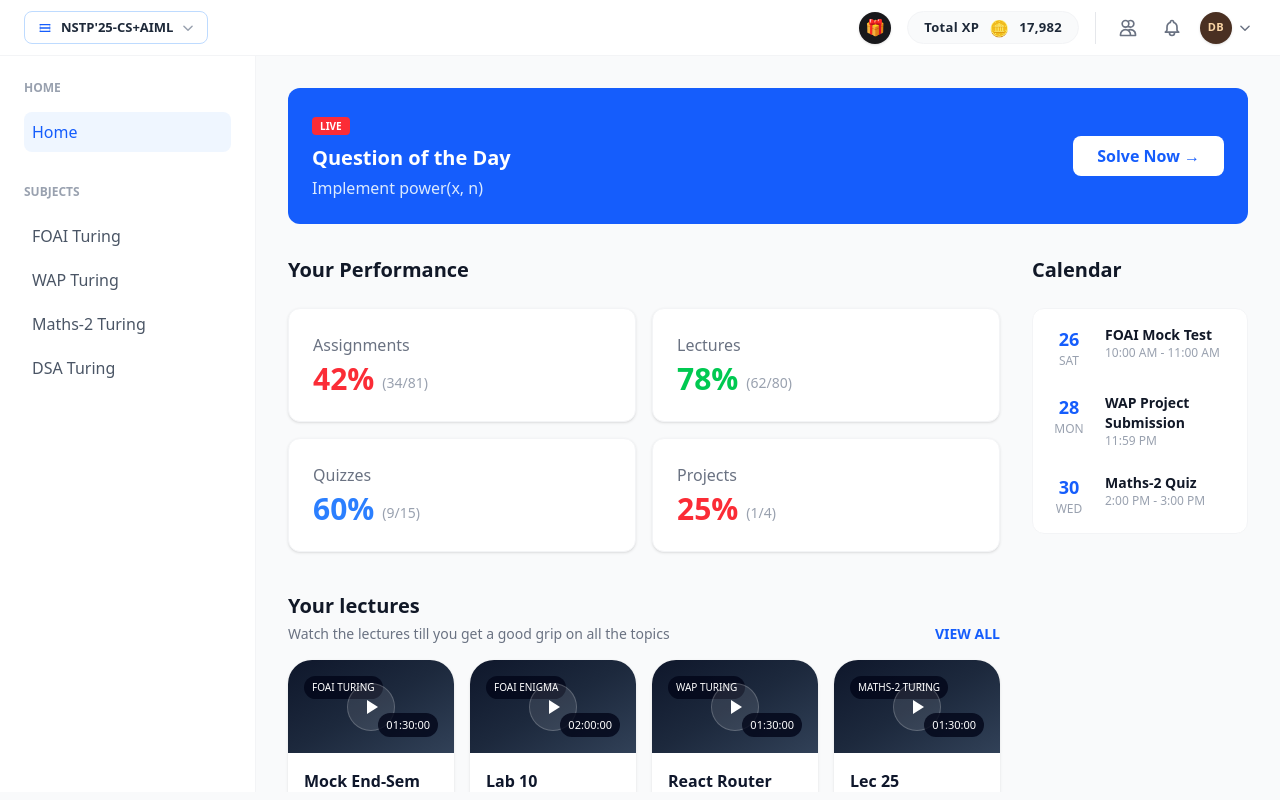
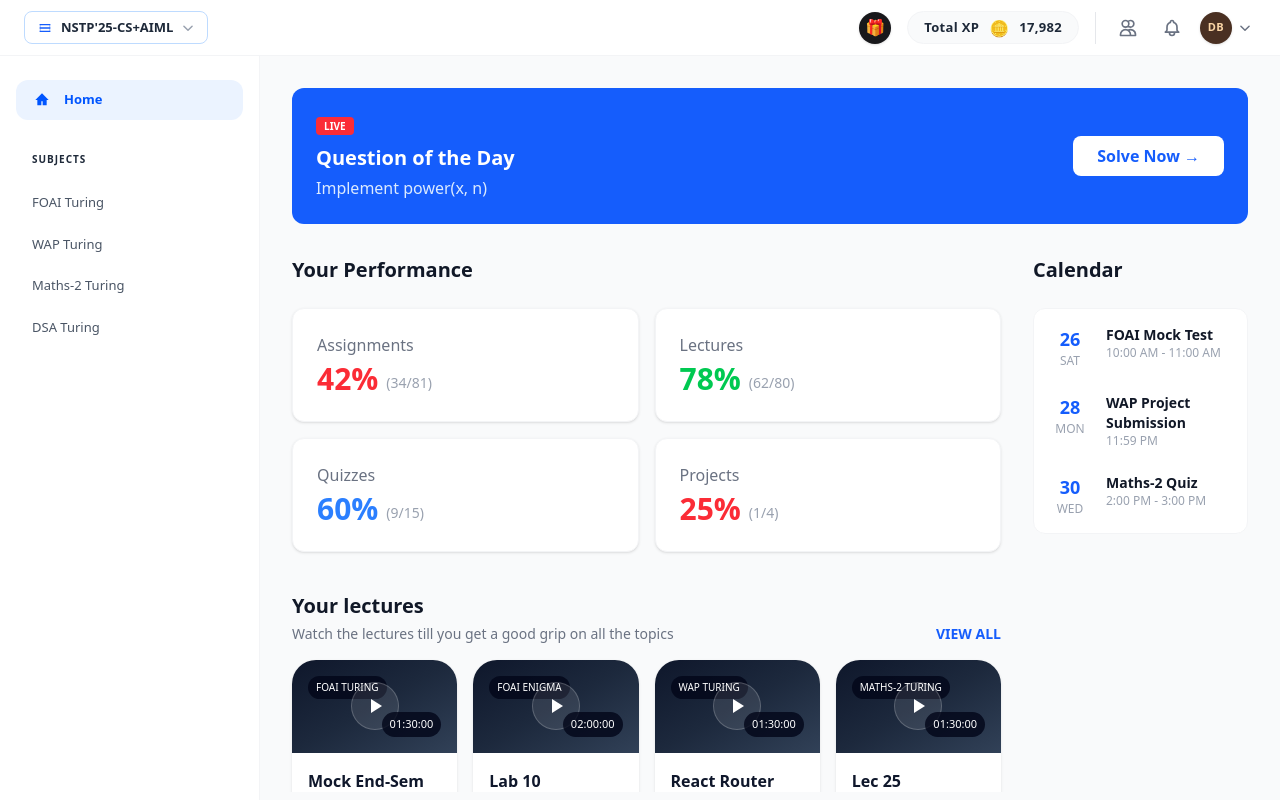
Before and after one commit to quickDhav/newton_clone, a React (Vite) app: page / in a window 1280 px wide. Both pictures are taken after a click on the button "Login". Built offline with nearby package versions, Linux system fonts and the light colour scheme.

Commit message:
updates Sidebar.jsx

```diff
--- a/src/components/Sidebar.jsx
+++ b/src/components/Sidebar.jsx
@@ -1,31 +1,47 @@
+export default function Sidebar({ onNavigate, activePage }) {
   const subjects = ["FOAI Turing", "WAP Turing", "Maths-2 Turing", "DSA Turing"];
 
-export default function Sidebar({ onNavigate, activePage }) {
   return (
-    <aside className="w-64 bg-white h-[calc(100vh-64px)] border-r border-gray-100 p-6 overflow-y-auto">
+    <aside className="w-[260px] bg-white h-[calc(100vh-56px)] border-r border-gray-100 flex flex-col flex-shrink-0">
+      <div className="p-4 pt-6 flex-1 overflow-y-auto hidden-scrollbar">
         <div className="mb-8">
-        <p className="text-xs font-semibold text-gray-400 uppercase mb-4">Home</p>
           <button
             onClick={() => onNavigate("Home")}
-          className={`w-full flex items-center gap-3 p-2 rounded-lg font-medium transition-all ${activePage === "Home" ? "bg-blue-50 text-blue-600" : "text-gray-600 hover:bg-gray-50"}`}
+            className={`w-full flex items-center gap-3 px-4 py-2.5 rounded-xl text-[13px] font-bold transition-all ${activePage === "Home" ? "bg-[#EBF3FF] text-[#0055FF]" : "text-gray-600 hover:bg-gray-50"}`}
           >
+            <div className={`w-5 h-5 flex items-center justify-center ${activePage === "Home" ? "text-[#0055FF]" : "text-gray-400"}`}>
+               <svg className="w-4 h-4" viewBox="0 0 24 24" fill="currentColor"><path d="M12 2L2 12h3v8h6v-6h2v6h6v-8h3L12 2z"/></svg>
+            </div>
             Home
           </button>
         </div>
+
         <div>
-        <p className="text-xs font-semibold text-gray-400 uppercase mb-4">Subjects</p>
-        <nav className="space-y-1">
+          <p className="text-[10px] font-bold text-gray-800 uppercase tracking-widest mb-4 px-4">Subjects</p>
+          <nav className="space-y-0.5">
             {subjects.map(sub => (
               <button
                 key={sub}
                 onClick={() => onNavigate(sub)}
-              className={`w-full text-left p-2 rounded-lg transition-all ${activePage === sub ? "bg-blue-50 text-blue-600 font-bold" : "text-gray-600 hover:bg-gray-50"}`}
+                className={`w-full text-left px-4 py-2.5 text-[13px] rounded-xl transition-all ${activePage === sub ? "bg-gray-50 text-gray-900 font-bold" : "text-gray-600 font-medium hover:bg-gray-50"}`}
               >
                 {sub}
               </button>
             ))}
           </nav>
         </div>
+      </div>
+
+      {/* Bottom links like scorecard etc if needed, but skipped per requested exactness */}
+      <style dangerouslySetInnerHTML={{__html: `
+        .hidden-scrollbar::-webkit-scrollbar {
+          display: none;
+        }
+        .hidden-scrollbar {
+          -ms-overflow-style: none;
+          scrollbar-width: none;
+        }
+      `}} />
     </aside>
   );
 }
```
Lines whose indentation alone changed are shown as unchanged.
